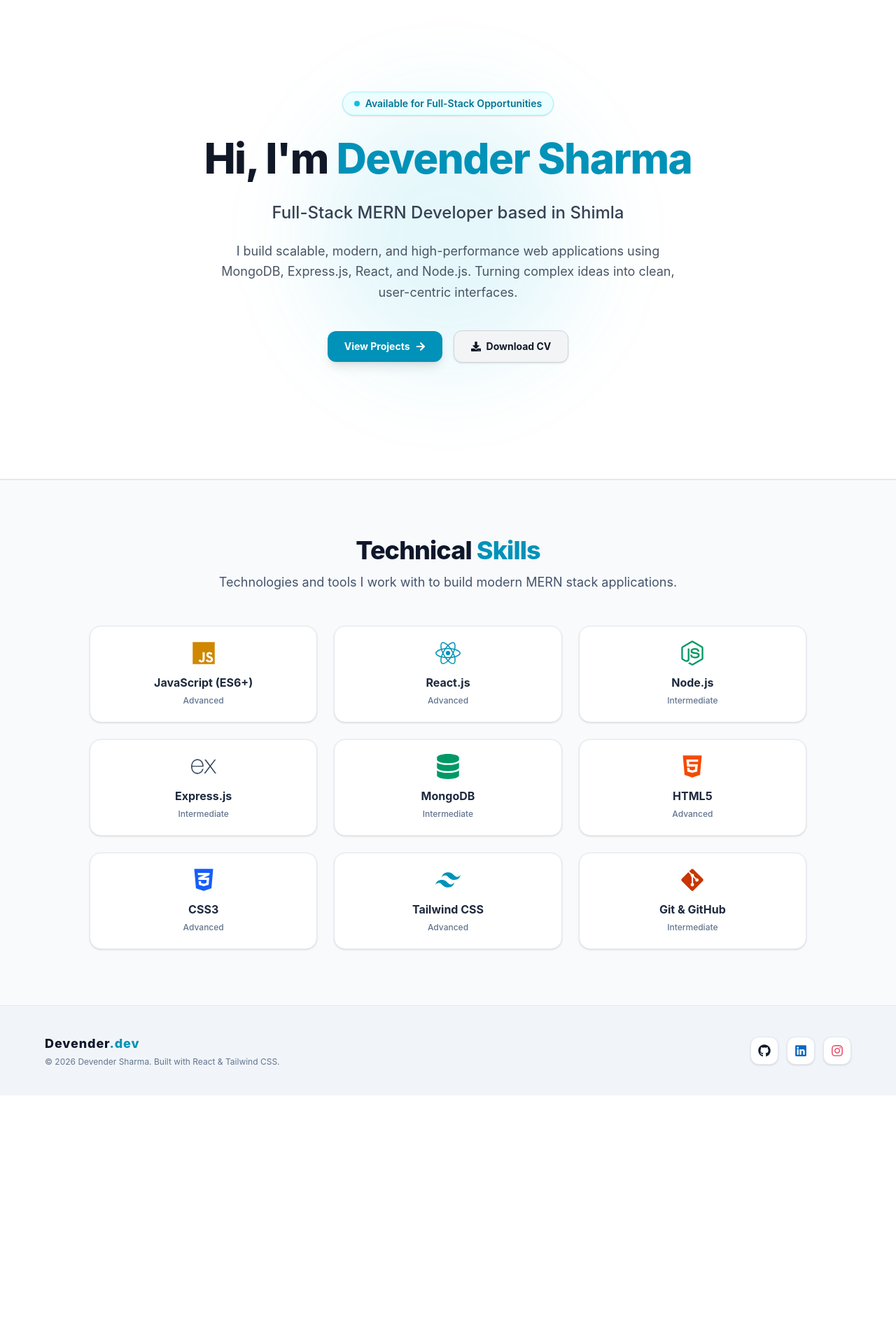
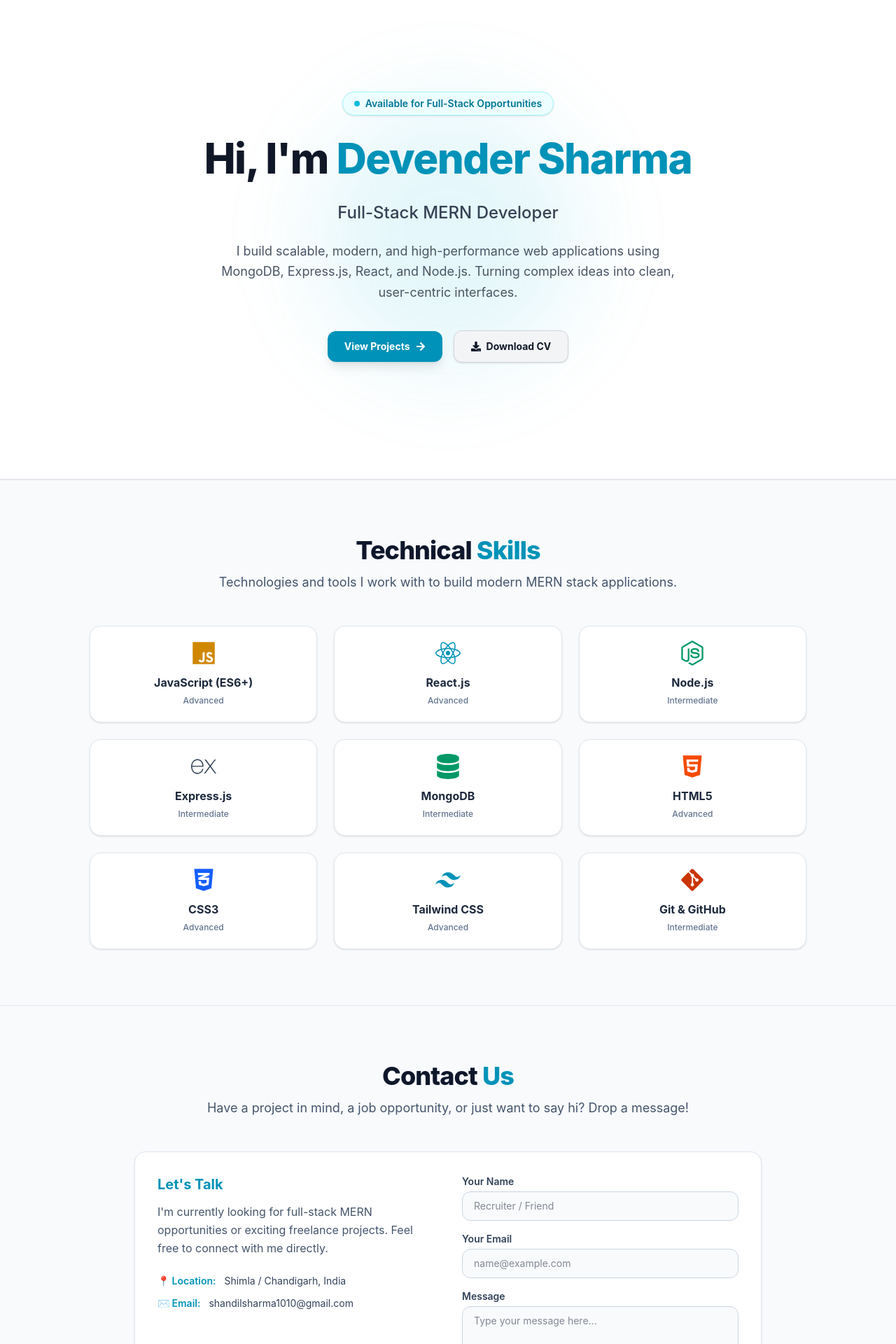
Before and after one commit to sunny-sharma85/portfolio-sunny-sharma, a React (Vite) app: page / in a window 1280 px wide. Shown: the part 100-2020 px from the top of the page at 70% size. Before the commit the page ends 1665 px from the top, so only its background shows below. Built offline with nearby package versions, Linux system fonts and the light colour scheme.

Commit message:
animation added

```diff
--- a/index.html
+++ b/index.html
@@ -2,8 +2,8 @@
 <html lang="en">
   <head>
     <meta charset="UTF-8" />
-    <link rel="icon" type="image/svg+xml" href="/favicon.svg" />
     <meta name="viewport" content="width=device-width, initial-scale=1.0" />
+    <link rel="icon" type="image/png" href="/logo.png" />
     <title>Sunny-Sharma</title>
   </head>
   <body>
--- a/package.json
+++ b/package.json
@@ -11,6 +11,7 @@
   },
   "dependencies": {
     "@tailwindcss/vite": "^4.3.3",
+    "aos": "^2.3.4",
     "react": "^19.3.1",
     "react-dom": "^19.3.1",
     "react-icons": "^5.7.0",
--- a/src/App.jsx
+++ b/src/App.jsx
@@ -1,27 +1,38 @@
-import {BrowserRouter,Route,Routes} from "react-router-dom"
-import Home from "./pages/Home"
+import React, { useEffect } from 'react';
+import { BrowserRouter, Routes, Route } from 'react-router-dom';
+import AOS from 'aos';
+import 'aos/dist/aos.css';
 import Navbar from "./components/Navbar"
-import Footer from "./components/Footer"
-import Contact from "./pages/Contact"
-import About from "./pages/About"
+import Footer from './components/Footer';
+import Home from './pages/Home';
+import About from './pages/About';
+import Contact from './pages/Contact';
 import Projects from "./pages/Projects"
+
 const App = () => {
-  return (<>
+  useEffect(() => {
+    AOS.init({
+      duration: 1000,
+      once: true,
+      easing: 'ease-in-out',
+    });
+  }, []);
 
-  <BrowserRouter>
-  <Navbar/>
-  <Routes>
-<Route path="/" element={<Home/>}/>
-<Route path="/contact" element={<Contact/>}/>
-<Route path="/about" element={<About/>}/>
-<Route path="/projects" element={<Projects/>}/>
+  return (
+    <BrowserRouter>
 
-  </Routes>
-  <Footer/>
-  </BrowserRouter>
-  </>
+      <div className="bg-slate-50 min-h-screen text-slate-900 font-sans selection:bg-cyan-500 selection:text-white">
+        <Navbar />
+        <Routes>
+          <Route path="/" element={<Home />} />
+          <Route path="/contact" element={<Contact />} />
+          <Route path="/about" element={<About />} />
+          <Route path="/projects" element={<Projects />} />
+        </Routes>
+        <Footer />
+      </div>
+    </BrowserRouter>
+  );
+};
 
-  )
-}
-
-export default App
+export default App;
--- a/src/components/Footer.jsx
+++ b/src/components/Footer.jsx
@@ -36,7 +36,7 @@ const Footer = () => {
             Devender<span className="text-cyan-600">.dev</span>
           </h3>
           <p className="text-xs text-slate-500 mt-1">
-            © {currentYear} Devender Sharma. Built with React & Tailwind CSS.
+            © {currentYear} Devender Sharma. All Right Reserved
           </p>
         </div>
 
--- a/src/components/Skills.jsx
+++ b/src/components/Skills.jsx
@@ -18,11 +18,11 @@ const Skills = () => {
   ];
 
   return (
-    <section id="skills" className="bg-slate-50 text-slate-900 py-20 px-4 sm:px-6 lg:px-8 border-t border-slate-200">
+    <section id="skills" className="bg-slate-50 text-slate-900 py-20 px-4 sm:px-6 lg:px-8 border-t border-slate-200 overflow-hidden">
       <div className="max-w-5xl mx-auto">
 
-        {/* Section Heading */}
-        <div className="text-center mb-12">
+        {/* Section Heading with Animation */}
+        <div className="text-center mb-12" data-aos="fade-down">
           <h2 className="text-3xl sm:text-4xl font-extrabold tracking-tight mb-3">
             Technical <span className="text-cyan-600">Skills</span>
           </h2>
@@ -37,6 +37,8 @@ const Skills = () => {
             <div
               key={index}
               className="bg-white p-5 rounded-2xl border border-slate-200 shadow-sm hover:shadow-md hover:border-cyan-400 transition-all flex flex-col items-center text-center space-y-3 group"
+              data-aos="fade-up"
+              data-aos-delay={index * 80} // Har card thode delay ke sath animate hoga
             >
               <div className="text-4xl group-hover:scale-110 transition-transform duration-200">
                 {skill.icon}
--- a/src/pages/About.jsx
+++ b/src/pages/About.jsx
@@ -44,7 +44,7 @@ const About = () => {
           {/* Left Side: Bio */}
           <div className="space-y-4 text-slate-700 text-sm sm:text-base leading-relaxed">
             <p>
-              Hi again! I'm <span className="text-cyan-600 font-semibold">Devender Sharma</span>, a passionate BCA graduate based in <span className="text-slate-900 font-semibold">Shimla</span>.
+              Hi again! I'm <span className="text-cyan-600 font-semibold">Devender Sharma</span>, a passionate BCA graduate
             </p>
             <p>
               Right now, I am fully focused on leveling up my skills as a <span className="text-slate-900 font-semibold">MERN Stack Developer</span>. I love building web apps from scratch—turning ideas into clean, functional, and responsive user interfaces with powerful backend support.
--- a/src/pages/Contact.jsx
+++ b/src/pages/Contact.jsx
@@ -1,7 +1,11 @@
 import React, { useState } from 'react';
 
-const Contact = () => {
-  const [formData, setFormData] = useState({ name: '', email: '', message: '' });
+const Contact = (props) => {
+  const [formData, setFormData] = useState({
+    name: '',
+    email: '',
+    message: ''
+  });
   const [submitted, setSubmitted] = useState(false);
 
   const handleChange = (e) => {
@@ -19,13 +23,13 @@ const Contact = () => {
   };
 
   return (
-    <section id="contact" className="bg-slate-50 text-slate-900 py-20 px-4 sm:px-6 lg:px-8 border-t border-slate-200">
+    <section id="contact" className="bg-slate-50 text-slate-900 py-20 px-4 sm:px-6 lg:px-8 border-t border-slate-200 overflow-hidden">
       <div className="max-w-4xl mx-auto">
 
-        {/* Section Heading */}
-        <div className="text-center mb-12">
+        {/* Section Heading with Zoom-in Animation */}
+        <div className="text-center mb-12" data-aos="zoom-in" data-aos-duration="800">
           <h2 className="text-3xl sm:text-4xl font-extrabold tracking-tight mb-3">
-            Get In <span className="text-cyan-600">Touch</span>
+            Contact <span className="text-cyan-600">Us</span>
           </h2>
           <p className="text-slate-600 text-base sm:text-lg">
             Have a project in mind, a job opportunity, or just want to say hi? Drop a message!
@@ -34,8 +38,8 @@ const Contact = () => {
 
         <div className="grid grid-cols-1 md:grid-cols-2 gap-10 bg-white p-8 rounded-2xl border border-slate-200 shadow-sm">
 
-          {/* Left Side: Info & Socials */}
-          <div className="flex flex-col justify-between space-y-6">
+          {/* Left Side: Info & Socials (Slide in from Left) */}
+          <div className="flex flex-col justify-between space-y-6" data-aos="fade-right" data-aos-duration="900">
             <div>
               <h3 className="text-xl font-bold mb-3 text-cyan-600">Let's Talk</h3>
               <p className="text-slate-600 text-sm sm:text-base leading-relaxed mb-6">
@@ -47,12 +51,12 @@ const Contact = () => {
                   <span className="text-cyan-600 font-semibold">📍 Location:</span> Shimla / Chandigarh, India
                 </p>
                 <p className="flex items-center gap-3">
-                  <span className="text-cyan-600 font-semibold">✉️ Email:</span> devender.dev@example.com
+                  <span className="text-cyan-600 font-semibold">✉️ Email:</span> shandilsharma1010@gmail.com
                 </p>
               </div>
             </div>
 
-            {/* Social Links (Using standard <a> tags for external links) */}
+            {/* Social Links */}
             <div>
               <h4 className="text-xs font-semibold uppercase tracking-wider text-slate-400 mb-3">Find me on</h4>
               <div className="flex flex-wrap gap-3">
@@ -84,8 +88,8 @@ const Contact = () => {
             </div>
           </div>
 
-          {/* Right Side: Form */}
-          <form onSubmit={handleSubmit} className="space-y-4">
+          {/* Right Side: Form (Slide in from Right) */}
+          <form onSubmit={handleSubmit} className="space-y-4" data-aos="fade-left" data-aos-duration="900">
             {submitted && (
               <div className="p-3 bg-emerald-50 border border-emerald-200 text-emerald-700 text-sm rounded-xl text-center font-medium">
                 Thanks! Your message has been received successfully. 🚀
--- a/src/pages/Hero.jsx
+++ b/src/pages/Hero.jsx
@@ -4,7 +4,7 @@ import { Link } from 'react-router-dom';
 
 const Hero = () => {
   return (
-    <section className="relative bg-white text-gray-900 min-h-[90vh] flex items-center justify-center py-16 px-4 sm:px-6 lg:px-8 border-b border-gray-200">
+    <section className="relative bg-white text-gray-900 min-h-[90vh] flex items-center justify-center py-16 px-4 sm:px-6 lg:px-8 border-b border-gray-200 overflow-hidden">
 
       {/* Light Ambient Glow Effect */}
       <div className="absolute top-1/4 left-1/2 -translate-x-1/2 w-96 h-96 bg-cyan-500/10 rounded-full blur-3xl pointer-events-none"></div>
@@ -12,28 +12,47 @@ const Hero = () => {
       <div className="relative max-w-4xl mx-auto text-center z-10 space-y-6">
 
         {/* Badge / Tag */}
-        <div className="inline-flex items-center gap-2 px-4 py-1.5 rounded-full bg-cyan-50 border border-cyan-200 text-cyan-700 text-xs sm:text-sm font-semibold shadow-sm">
+        <div
+          className="inline-flex items-center gap-2 px-4 py-1.5 rounded-full bg-cyan-50 border border-cyan-200 text-cyan-700 text-xs sm:text-sm font-semibold shadow-sm"
+          data-aos="fade-down"
+        >
           <span className="w-2 h-2 rounded-full bg-cyan-500 animate-pulse"></span>
           Available for Full-Stack Opportunities
         </div>
 
         {/* Main Heading */}
-        <h1 className="text-4xl sm:text-6xl font-extrabold tracking-tight text-gray-900 leading-tight">
+        <h1
+          className="text-4xl sm:text-6xl font-extrabold tracking-tight text-gray-900 leading-tight"
+          data-aos="fade-up"
+          data-aos-delay="100"
+        >
           Hi, I'm <span className="text-cyan-600">Devender Sharma</span>
         </h1>
 
         {/* Subtitle / Role */}
-        <p className="text-xl sm:text-2xl font-medium text-gray-700">
-          Full-Stack MERN Developer based in Shimla
+        <p
+          className="text-xl sm:text-2xl font-medium text-gray-700"
+          data-aos="fade-up"
+          data-aos-delay="200"
+        >
+          Full-Stack MERN Developer
         </p>
 
         {/* Short Description */}
-        <p className="max-w-2xl mx-auto text-gray-600 text-base sm:text-lg leading-relaxed">
+        <p
+          className="max-w-2xl mx-auto text-gray-600 text-base sm:text-lg leading-relaxed"
+          data-aos="fade-up"
+          data-aos-delay="300"
+        >
           I build scalable, modern, and high-performance web applications using MongoDB, Express.js, React, and Node.js. Turning complex ideas into clean, user-centric interfaces.
         </p>
 
         {/* Call to Action Buttons */}
-        <div className="flex flex-col sm:flex-row items-center justify-center gap-4 pt-4">
+        <div
+          className="flex flex-col sm:flex-row items-center justify-center gap-4 pt-4"
+          data-aos="fade-up"
+          data-aos-delay="400"
+        >
 
           {/* View Projects Button */}
           <Link
--- a/src/pages/Home.jsx
+++ b/src/pages/Home.jsx
@@ -1,4 +1,5 @@
 import Skills from "../components/Skills"
+import Contact from "./Contact"
 import Hero from "./Hero"
 
 const Home = () => {
@@ -6,6 +7,7 @@ const Home = () => {
     <>
     <Hero/>
     <Skills/>
+    <Contact title="Contact-"/>
 
     </>
   )
```
Also changed, not shown: public/logo.png (added), 1 other file (tests, documents, lock files or other folders).
